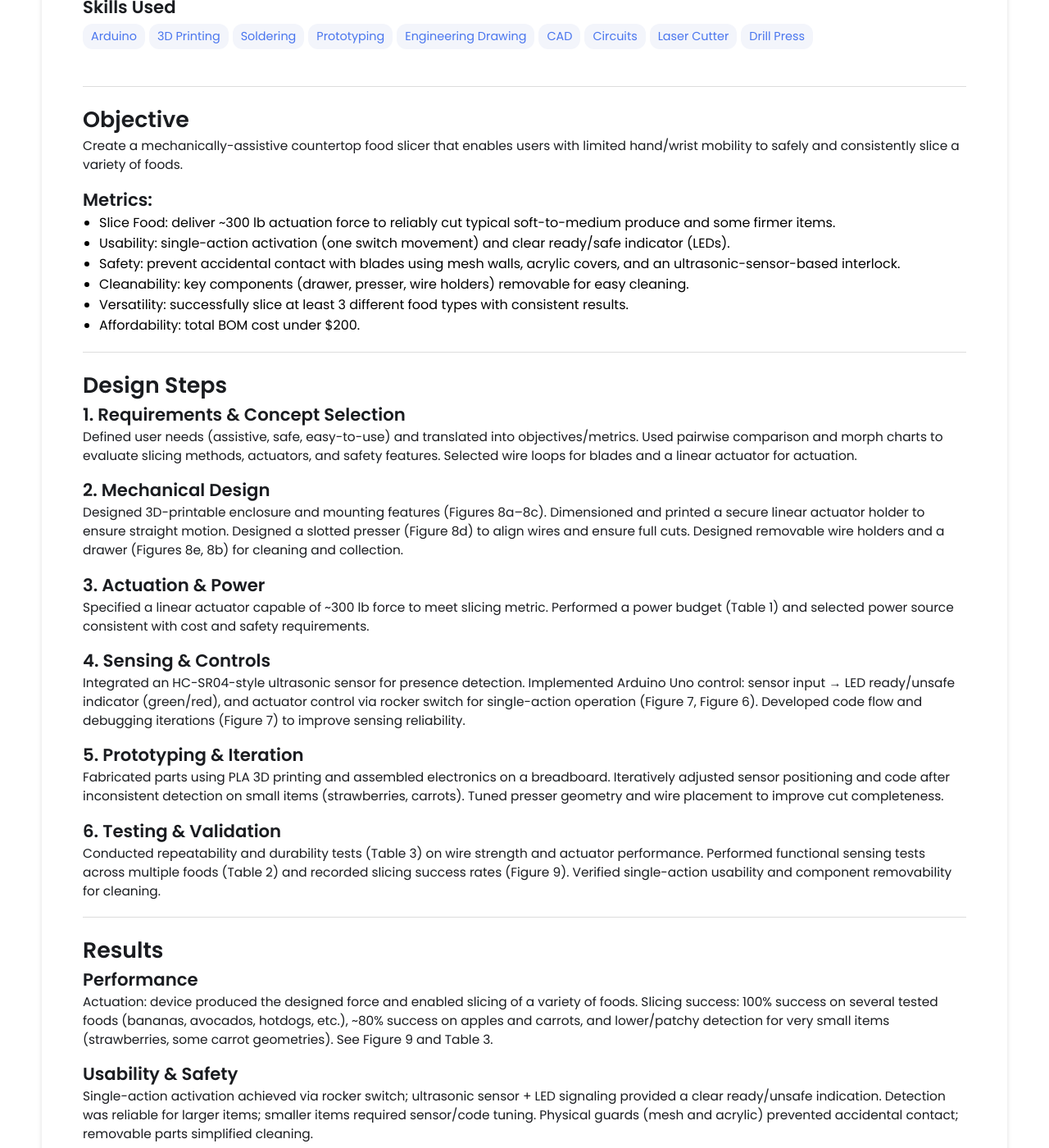
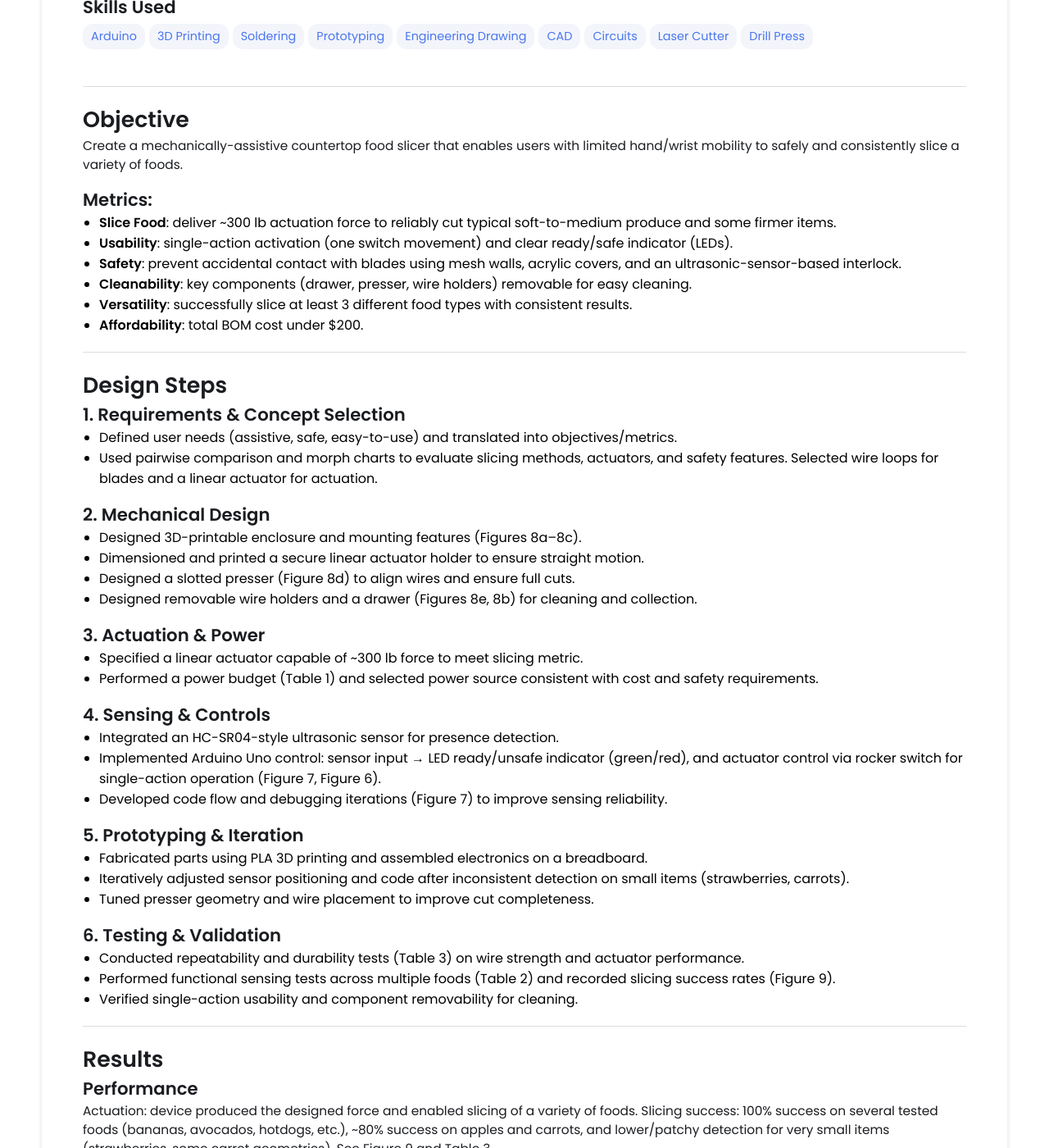
Before and after one commit to michael-vuong/michael-vuong.github.io, a Jekyll site: the page built from _projects/SureSlice/index.md, in a window 1280 px wide and 1400 px high, scrolled down 628 px. Shown: the whole window at 82% size. Built offline with Jekyll 4.4.1, drawn with Linux system fonts in a browser that asks for light colours; some of the changed lines change nothing that is shown.

Commit message:
Update index.md

```diff
--- a/_projects/SureSlice/index.md
+++ b/_projects/SureSlice/index.md
@@ -20,50 +20,44 @@ main-image: /Thumbnail.png
 Create a mechanically-assistive countertop food slicer that enables users with limited hand/wrist mobility to safely and consistently slice a variety of foods.
 
 ## Metrics:
-- Slice Food: deliver ~300 lb actuation force to reliably cut typical soft-to-medium produce and some firmer items.
-- Usability: single-action activation (one switch movement) and clear ready/safe indicator (LEDs).
-- Safety: prevent accidental contact with blades using mesh walls, acrylic covers, and an ultrasonic-sensor-based interlock.
-- Cleanability: key components (drawer, presser, wire holders) removable for easy cleaning.
-- Versatility: successfully slice at least 3 different food types with consistent results.
-- Affordability: total BOM cost under $200.
+- **Slice Food**: deliver ~300 lb actuation force to reliably cut typical soft-to-medium produce and some firmer items.
+- **Usability**: single-action activation (one switch movement) and clear ready/safe indicator (LEDs).
+- **Safety**: prevent accidental contact with blades using mesh walls, acrylic covers, and an ultrasonic-sensor-based interlock.
+- **Cleanability**: key components (drawer, presser, wire holders) removable for easy cleaning.
+- **Versatility**: successfully slice at least 3 different food types with consistent results.
+- **Affordability**: total BOM cost under $200.
 
 ---
 # Design Steps
 
 ## 1. Requirements & Concept Selection
-
-Defined user needs (assistive, safe, easy-to-use) and translated into objectives/metrics.
-Used pairwise comparison and morph charts to evaluate slicing methods, actuators, and safety features. Selected wire loops for blades and a linear actuator for actuation.
+- Defined user needs (assistive, safe, easy-to-use) and translated into objectives/metrics.
+- Used pairwise comparison and morph charts to evaluate slicing methods, actuators, and safety features. Selected wire loops for blades and a linear actuator for actuation.
 
 ## 2. Mechanical Design
-
-Designed 3D-printable enclosure and mounting features (Figures 8a–8c).
-Dimensioned and printed a secure linear actuator holder to ensure straight motion.
-Designed a slotted presser (Figure 8d) to align wires and ensure full cuts.
-Designed removable wire holders and a drawer (Figures 8e, 8b) for cleaning and collection.
+- Designed 3D-printable enclosure and mounting features (Figures 8a–8c).
+- Dimensioned and printed a secure linear actuator holder to ensure straight motion.
+- Designed a slotted presser (Figure 8d) to align wires and ensure full cuts.
+- Designed removable wire holders and a drawer (Figures 8e, 8b) for cleaning and collection.
 
 ## 3. Actuation & Power
-
-Specified a linear actuator capable of ~300 lb force to meet slicing metric.
-Performed a power budget (Table 1) and selected power source consistent with cost and safety requirements.
+- Specified a linear actuator capable of ~300 lb force to meet slicing metric.
+- Performed a power budget (Table 1) and selected power source consistent with cost and safety requirements.
 
 ## 4. Sensing & Controls
-
-Integrated an HC-SR04-style ultrasonic sensor for presence detection.
-Implemented Arduino Uno control: sensor input → LED ready/unsafe indicator (green/red), and actuator control via rocker switch for single-action operation (Figure 7, Figure 6).
-Developed code flow and debugging iterations (Figure 7) to improve sensing reliability.
+- Integrated an HC-SR04-style ultrasonic sensor for presence detection.
+- Implemented Arduino Uno control: sensor input → LED ready/unsafe indicator (green/red), and actuator control via rocker switch for single-action operation (Figure 7, Figure 6).
+- Developed code flow and debugging iterations (Figure 7) to improve sensing reliability.
 
 ## 5. Prototyping & Iteration
-
-Fabricated parts using PLA 3D printing and assembled electronics on a breadboard.
-Iteratively adjusted sensor positioning and code after inconsistent detection on small items (strawberries, carrots).
-Tuned presser geometry and wire placement to improve cut completeness.
+- Fabricated parts using PLA 3D printing and assembled electronics on a breadboard.
+- Iteratively adjusted sensor positioning and code after inconsistent detection on small items (strawberries, carrots).
+- Tuned presser geometry and wire placement to improve cut completeness.
 
 ## 6. Testing & Validation
-
-Conducted repeatability and durability tests (Table 3) on wire strength and actuator performance.
-Performed functional sensing tests across multiple foods (Table 2) and recorded slicing success rates (Figure 9).
-Verified single-action usability and component removability for cleaning.
+- Conducted repeatability and durability tests (Table 3) on wire strength and actuator performance.
+- Performed functional sensing tests across multiple foods (Table 2) and recorded slicing success rates (Figure 9).
+- Verified single-action usability and component removability for cleaning.
 
 ---
 # Results
@@ -86,6 +80,6 @@ Replace the breadboard prototype with a PCB and more robust enclosure fasteners
 {% include image-gallery.html images="Bottom.png" height="400" %}
 {% include image-gallery.html images="Assem.png" height="400" %}
 {% include image-gallery.html images="Drawer.png" height="400" %}
-{% include image-gallery.html images="id.png" height="400" %}
+{% include image-gallery.html images="Lid.png" height="400" %}
 {% include image-gallery.html images="Press.png" height="400" %}
 {% include image-gallery.html images="WireHolder.png" height="400" %}
```
